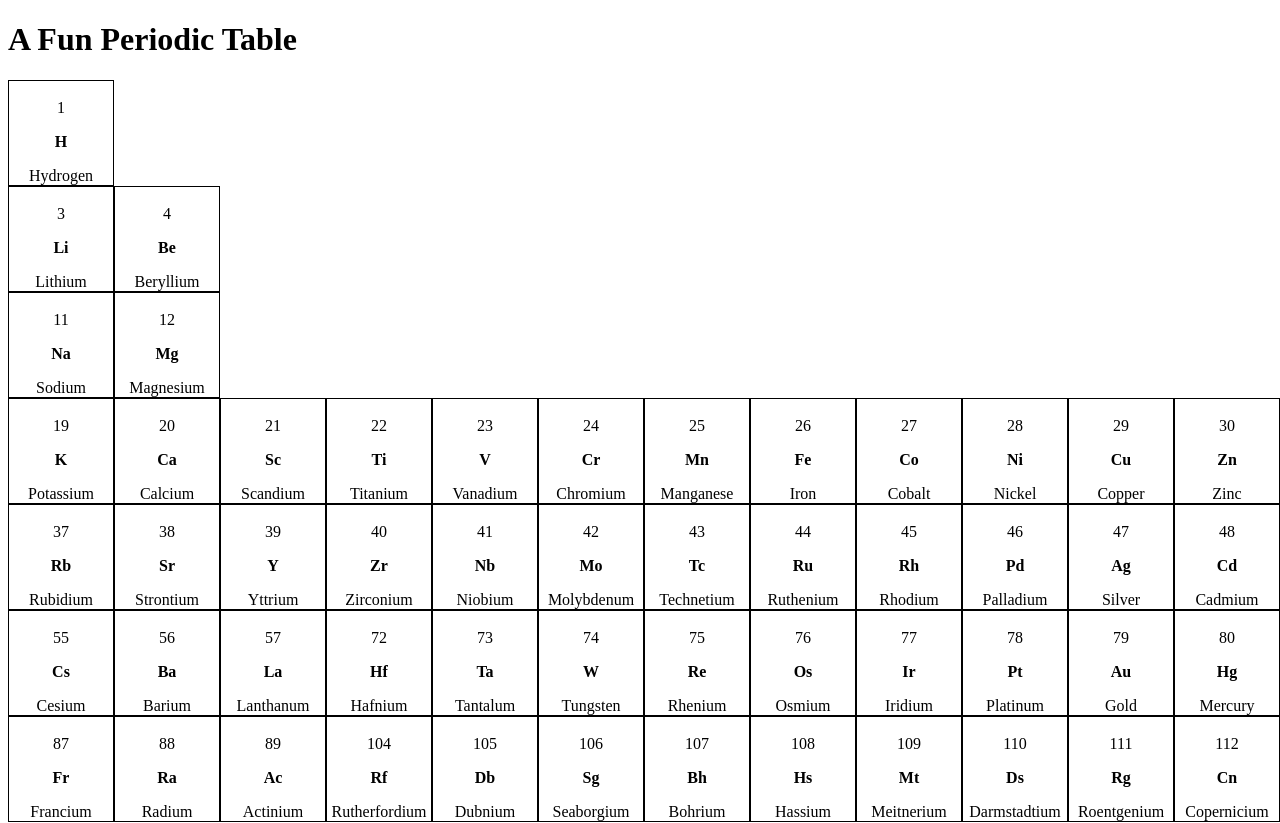
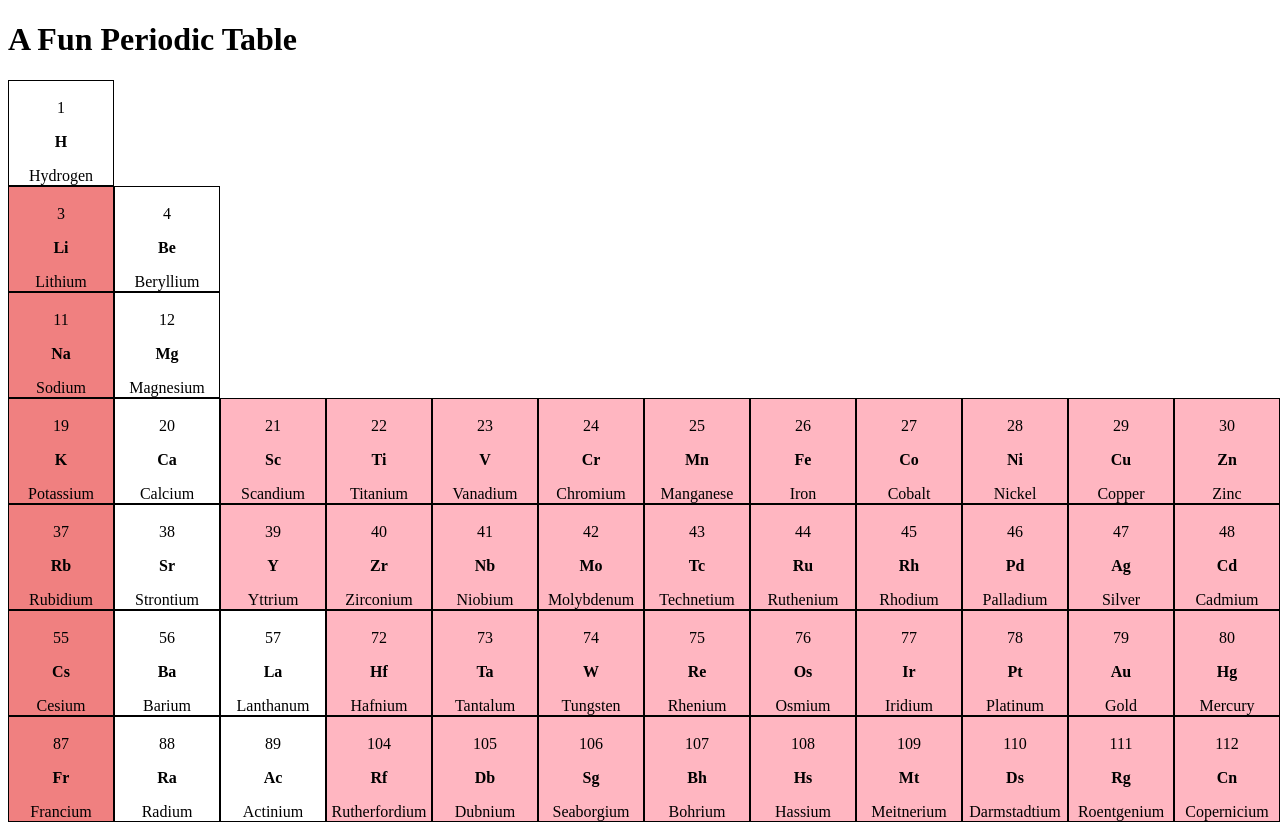
Before and after one commit to bubbagump2020/periodic, a React (Create React App) app in the folder periodic/: page / in a window 1280 px wide. Shown: the top 823 px of the page. Built offline with nearby package versions, Linux system fonts and the light colour scheme.

Commit message:
Adding interactive portion and coloring in the element families

```diff
--- a/periodic/src/components/periodic_table/ElementCard.js
+++ b/periodic/src/components/periodic_table/ElementCard.js
@@ -2,12 +2,15 @@ import React from 'react'
 
 class ElementCard extends React.Component {
 
+    openInfo = e => {
+        this.props.showInfo(this.props.num)
+    }
+
     render(){
         let num = this.props.attributes.number.toString()
         let element = this.props.attributes
-        console.log(element)
         return(
-            <div className={`element element-${num}`}>
+            <div className={`element element-${num} ${element.category}`} onClick={this.openInfo}>
                 <p>{num}</p>
                 <p><strong>{element.symbol}</strong></p>
                 <p>{element.name}</p>
--- /dev/null
+++ b/periodic/src/components/periodic_table/ElementInfo.js
@@ -0,0 +1,17 @@
+import React, { Fragment } from 'react'
+import './table_styling/Table.css'
+
+class ElementInfo extends React.Component{
+
+    render(){
+        let element = this.props.element
+        return(
+            <div id="information">
+                <h1>{element.name}</h1>
+                <button onClick={this.props.closeInfo}>Close Info</button>
+            </div>
+        )
+    }
+}
+
+export default ElementInfo;
--- a/periodic/src/components/periodic_table/Table.js
+++ b/periodic/src/components/periodic_table/Table.js
@@ -2,22 +2,33 @@ import React from 'react'
 import './table_styling/Table.css'
 import ElementCard from './ElementCard'
 import { elements } from '../../PeriodicTableJSON.json'
+import ElementInfo from './ElementInfo'
 
 class Table extends React.Component {
 
     state = {
+        showInfo: false,
+        element: {},
         elements: elements
+    }
+
+
+    showInfo = (num) => {
+        let correctNum = num - 1
+        this.setState({ showInfo: true, element: elements[correctNum]})
+    }
+
+    closeInfo = () => {
+        this.setState({ showInfo: false })
     }
 
     createTable = () => {
         return this.state.elements.map(element => {
-            console.log(element)
             return(
-                <ElementCard attributes={element} key={element.number} />
+                <ElementCard showInfo={this.showInfo} attributes={element} key={element.number} num={element.number} />
             )
         })
     }
-
 
     render(){
         return(
@@ -25,6 +36,7 @@ class Table extends React.Component {
                 <h1 id="header">A Fun Periodic Table</h1>
                 <div id="table">
                     {this.createTable()}
+                    {this.state.showInfo ? (<ElementInfo element={this.state.element} closeInfo={this.closeInfo}/>) : ('')}
                 </div>
             </div>
         )
--- a/periodic/src/components/periodic_table/table_styling/Table.css
+++ b/periodic/src/components/periodic_table/table_styling/Table.css
@@ -17,6 +17,13 @@
     display: grid;
     grid-template-columns: repeat(17, auto) 1fr;
     grid-template-rows: repeat(10, auto) 1fr;
+}
+
+#information{
+    grid-column: 3/13;
+    grid-row: 2/4;
+    background-color: lightgreen;
+    padding: 0.5vw;
 }
 
 .element-2{
@@ -70,10 +77,14 @@
     grid-row-start: 10;
 }
 
-
-
-
-
 .element-119{
     grid-column-start: -2;
 }
+
+.alkali{
+    background-color: lightcoral;
+}
+
+.transition{
+    background-color: lightpink;
+}
```
